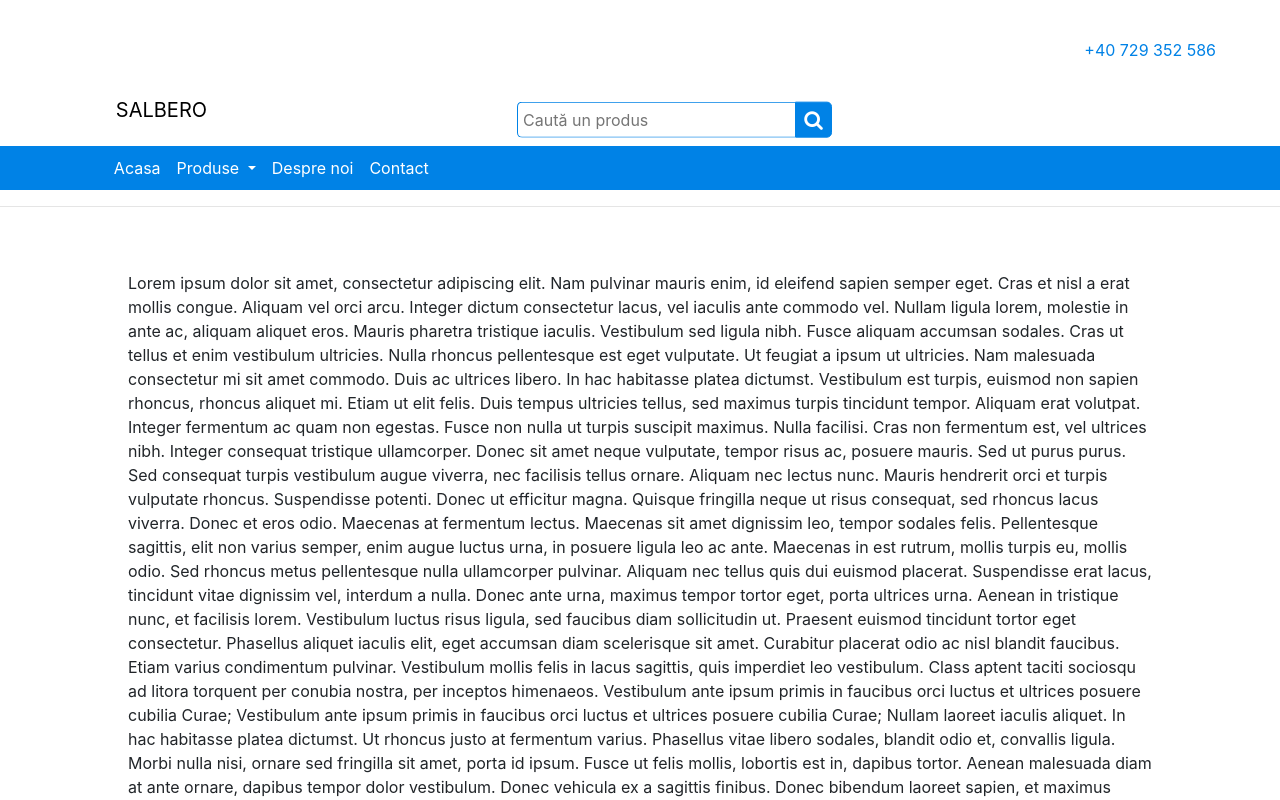
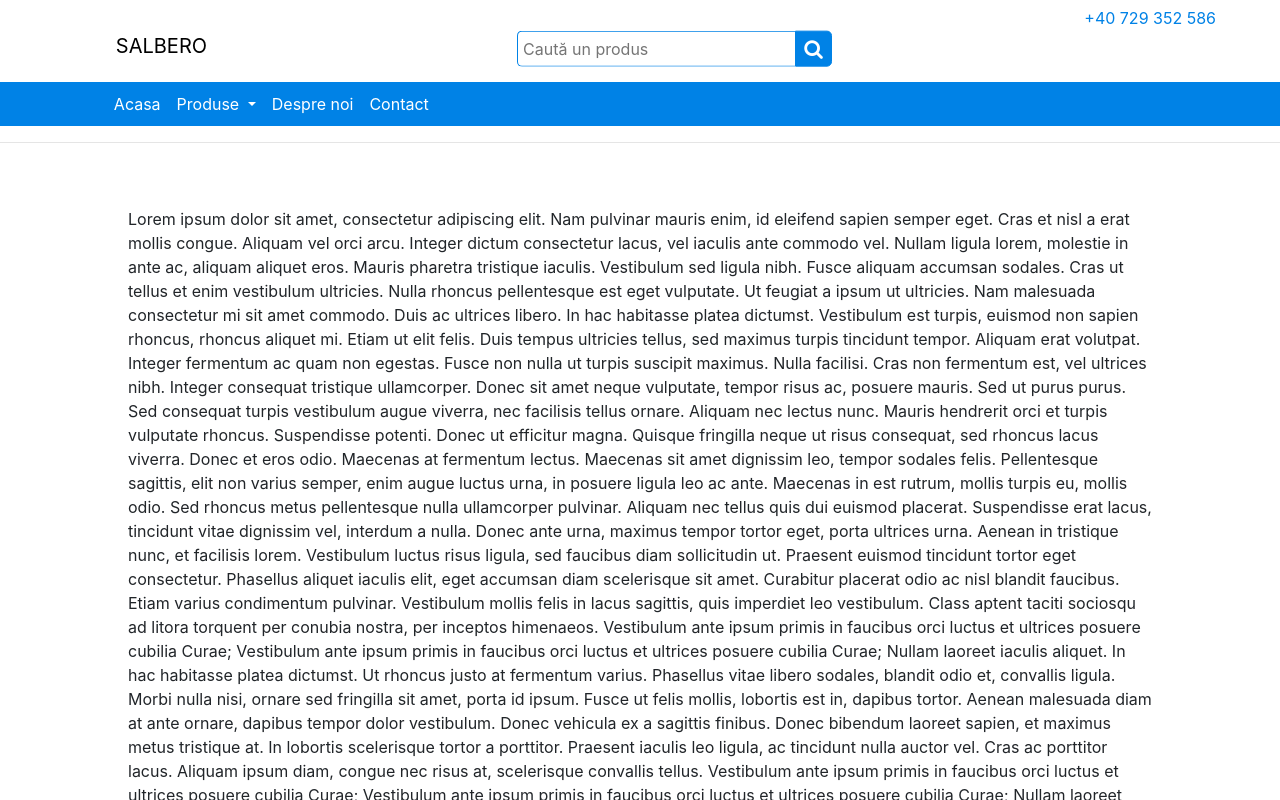
Before and after one commit to razvanmogosanu/Salbero, an Angular app: page / in a window 1280 px wide. Shown: the top 800 px of the page. Built offline with nearby package versions, Linux system fonts and the light colour scheme.

Commit message:
Resizable Search bar and Phone number

```diff
--- a/src/app/components/navbar/navbar.component.css
+++ b/src/app/components/navbar/navbar.component.css
@@ -37,7 +37,11 @@
     text-align: right;
 }
 
-
+/*-----------------Phone Number-------------------*/
+#wrap-phone{
+    text-align: right;
+    margin-top: 3%;
+}
 #phone{
     text-decoration: none;
     color: #0082E6;
@@ -84,6 +88,15 @@
 }
 
 @media only screen and (min-width: 768px) {
+    #wrap-phone{
+        text-align: right;
+        margin-top: 0.5%;
+    }
+
+    #upper-navbar{
+        margin-top: -1%;
+    }
+
     .wrap{
         width: 30%;
         position: absolute;
@@ -119,5 +132,10 @@
         font-size: 20px;
         outline: 0;
     }
+}
 
+@media only screen and (min-width: 1024px){
+    .wrap{
+        margin-top: -0.5%;
+    }
 }
--- a/src/app/components/navbar/navbar.component.html
+++ b/src/app/components/navbar/navbar.component.html
@@ -1,4 +1,4 @@
-<div style="text-align: right; margin-top: 3%">
+<div id="wrap-phone">
     <a id="phone" href="tel:+40729352586">+40 729 352 586</a>
 </div>
 
```
